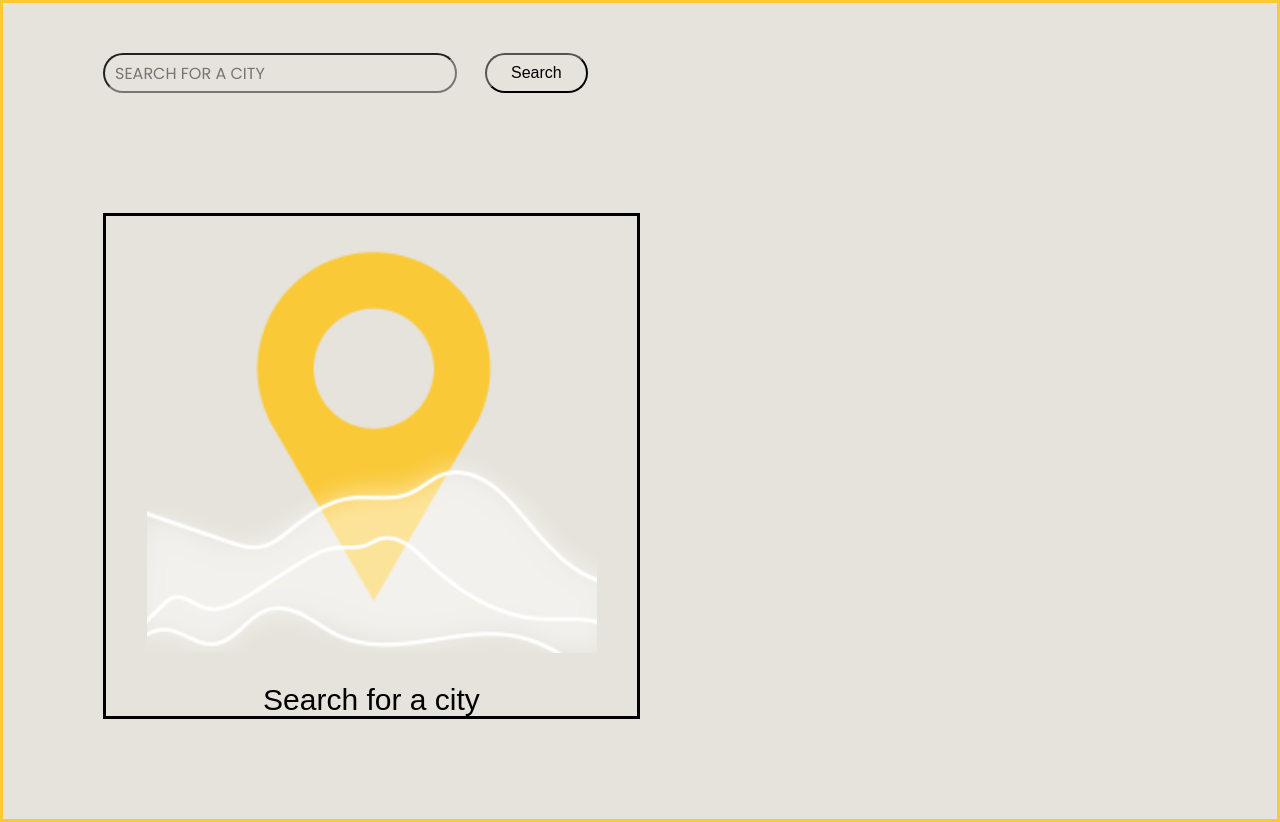
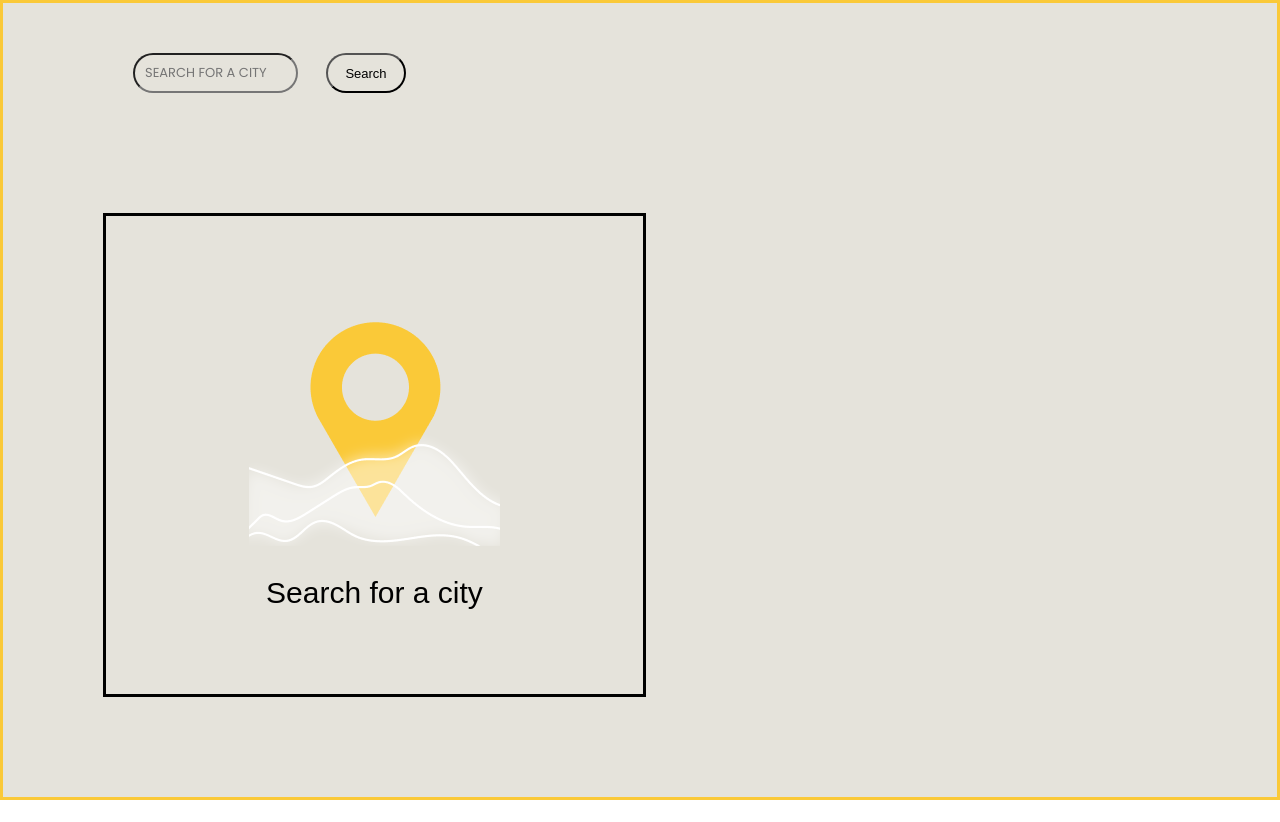
Before and after one commit to manos404/geo, a React (Create React App) app: page / in a window 1280 px wide. After the commit the page ends 800 px from the top, so only its background shows below. Built offline with nearby package versions, Linux system fonts and the light colour scheme; a web font is replaced by a local one.

Commit message:
new commit

```diff
--- a/src/App.js
+++ b/src/App.js
@@ -9,6 +9,7 @@ import AllDayWeather from "./components/AllDayWeather";
 
 const Section = styled.section`
   display: grid;
+  //overflow: hidden;
   box-sizing: border-box;
   min-height: 100vh;
   max-width: 100vw;
@@ -16,7 +17,7 @@ const Section = styled.section`
   grid-template-rows: 100px 1fr 1fr;
 
   border: 3px solid var(--colour-yellow);
-  padding: 30px;
+  padding-top: 30px;
   background-color: var(--colour-beige);
 
   @media screen and (min-width: 768px) {
@@ -97,9 +98,9 @@ function App() {
     setIsDayTime(true);
   };
 
-  function getColor(weatherDescription ) {
+  function getColor(weatherDescription) {
     const description = weatherDescription.toLowerCase();
-   console.log(isDayTime);
+    console.log(isDayTime);
     if (isDayTime) {
       switch (description) {
         case "clear":
@@ -118,7 +119,7 @@ function App() {
         default:
           break;
       }
-    }else{
+    } else {
       return getComputedStyle(document.documentElement).getPropertyValue(
         "--colour-night-blue"
       );
@@ -136,7 +137,7 @@ function App() {
       <Search setCity={setCity} error={error} />
 
       {weatherData && weatherData.length > 0 ? (
-        <CurrentWeather weatherData={weatherData} isDayTime={isDayTime}/>
+        <CurrentWeather weatherData={weatherData} isDayTime={isDayTime} />
       ) : (
         <EmptyState />
         // createH1ElementsFromArray(weatherData)
--- a/src/components/CurrentWeather.js
+++ b/src/components/CurrentWeather.js
@@ -25,11 +25,16 @@ import veryRainyNightAnim from "../images/animated-icons/night/very_rainy.json";
 const SectionCurrentWeather = styled.div`
   grid-column: 1/2;
   grid-row: 2/3;
+ // width:100%;
+  //padding-left:35px;
+  //padding-right:35px;
+  margin-left:10px;
+  margin-right:30px;
 `;
 const WeatherOverview = styled.div`
   display: flex;
   flex-direction: row;
-  gap: 80px;
+  gap: 20px;
   margin-bottom: 40px;
 
   // grid-template-rows: auto 1fr 1fr;
@@ -55,7 +60,7 @@ const H2 = styled.h2`
 const DivIconWrapper = styled.div`
   border-top: 2px solid var(--colour-black);
   padding-top: 40px;
-  width: 100%;
+
 `;
 
 const Temp = styled.div`
--- a/src/components/EmptyState.js
+++ b/src/components/EmptyState.js
@@ -9,6 +9,8 @@ const Wrapper = styled.section`
   justify-content: center;
   align-items: center;
   gap: 30px;
+  width: 100%;
+  //padding:30px;
   // grid-row: 2/4;
   border: 3px solid var(--colour-black);
 `;
@@ -16,7 +18,7 @@ const Wrapper = styled.section`
 export default function EmptyState() {
   return (
     <Wrapper>
-      <img style={{ width: "450px" }} src={emptyIcon} />
+      <img src={emptyIcon} />
 
       <h2>Search for a city</h2>
     </Wrapper>
--- a/src/components/Search.js
+++ b/src/components/Search.js
@@ -5,6 +5,9 @@ const SearchSection = styled.section`
   // width: 380px;
   grid-column: 1/3;
   grid-row: 1/2;
+  margin-left:30px;
+  margin-right:30px;
+  //padding-left:10px;
   //border: 5px solid var(--colour-black);
   // height: 35px;
   // margin-left: 34px;
@@ -26,6 +29,7 @@ const InputWrapper = styled.div`
 
 const Input = styled.input`
   height: 40px;
+  width:165px;
   max-height: 40px;
   padding-inline: 24px;
   margin: 0; /* Μηδενισμός των περιθωρίων */
@@ -33,7 +37,7 @@ const Input = styled.input`
   border-radius: 40px;
   background-color: transparent;
   text-transform: uppercase;
-  font-size: 16px;
+  font-size: 13px;
   font-family: var(--font-body);
 
   padding-left: 10px;
@@ -43,10 +47,11 @@ const Input = styled.input`
   }
 `;
 const Button = styled.button`
-  font-size: 16px;
+  font-size: 13px;
+  width:80px;
   background-color: rgba(0, 0, 0, 0);
   margin: 0;
-  padding-inline: 24px;
+  //padding-inline: 24px;
   min-height: 40px;
   height: 40px;
   border-radius: 40px;
```
